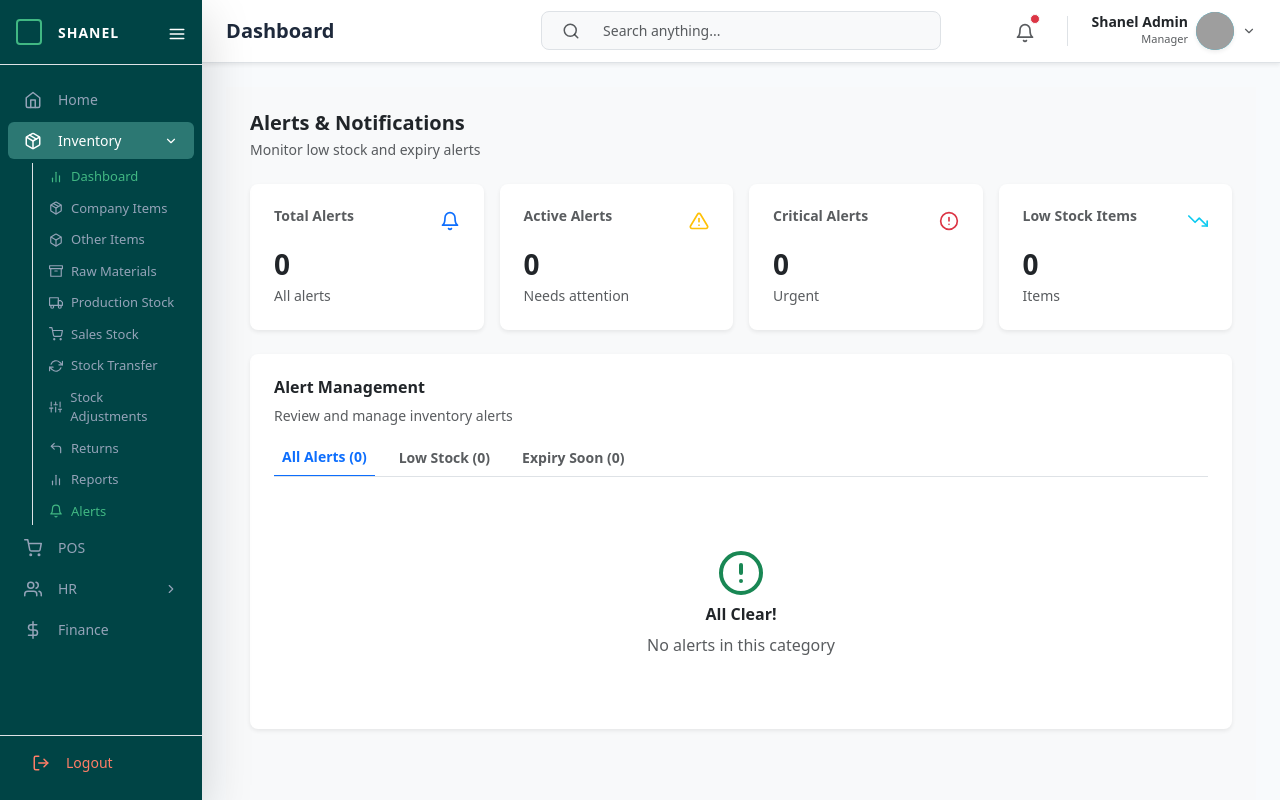
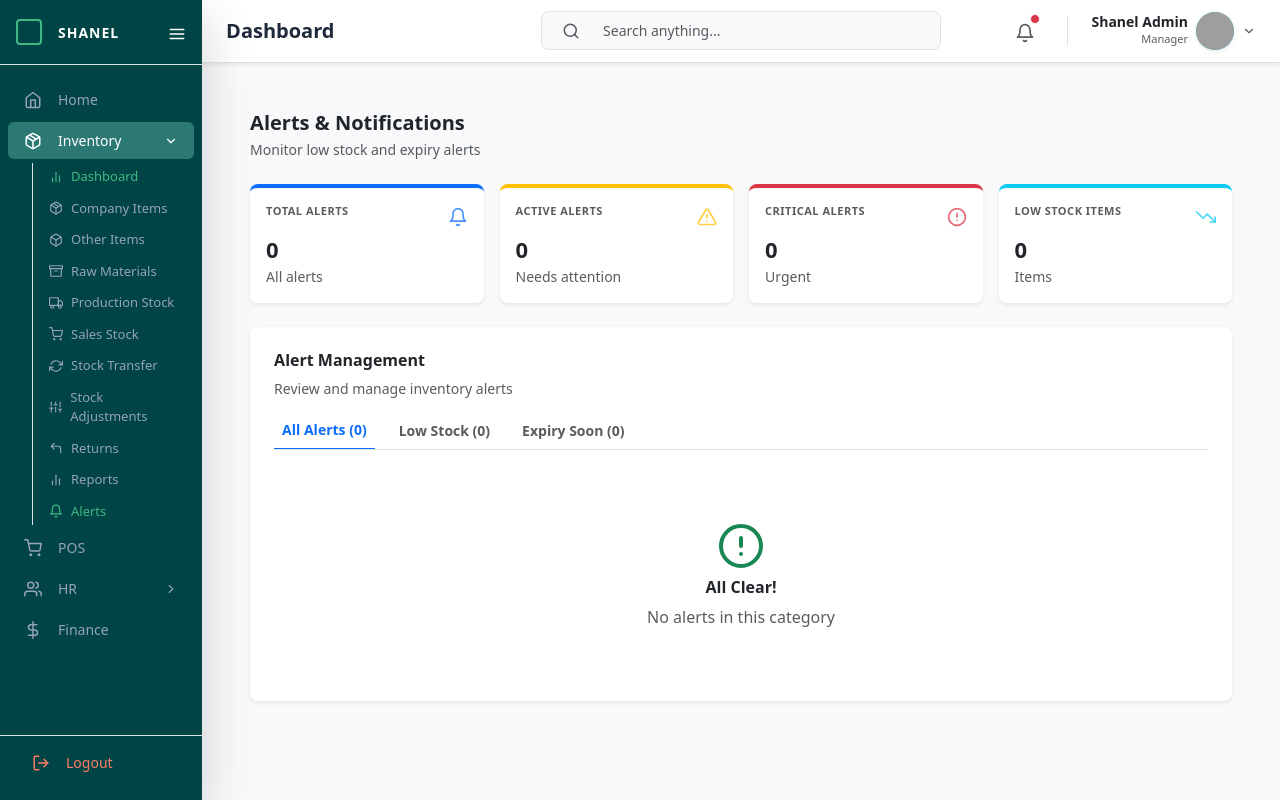
Before and after one commit to Poojani-janitha/BizCore-G09, a React (Vite) app in the folder Shanel_ERP/frontend/: page /inventory/alerts in a window 1280 px wide. Built offline with nearby package versions, Linux system fonts and the light colour scheme; no server answers; grey boxes are pictures that could not be loaded.

Commit message:
alert card design modify

```diff
--- a/Shanel_ERP/frontend/src/pages/Inventory/AlertsPage.jsx
+++ b/Shanel_ERP/frontend/src/pages/Inventory/AlertsPage.jsx
@@ -66,13 +66,21 @@ const AlertsPage = () => {
   const filteredAlerts = getFilteredAlerts();
 
   const MetricCard = ({ title, value, subtitle, icon, borderColor }) => (
-    <div className={`card border-0 shadow-sm rounded-3 overflow-hidden`}>
-      <div className="card-body p-4">
-        <div className="d-flex justify-content-between align-items-start mb-3">
-          <h6 className="text-muted small fw-semibold mb-0">{title}</h6>
-          <span className={`text-${borderColor}`}>{icon}</span>
+    <div className={`card border-0 border-top border-4 border-${borderColor} shadow-sm rounded-3 overflow-hidden`} style={{ cursor: 'pointer', transition: 'all 0.3s ease' }}
+      onMouseEnter={(e) => {
+        e.currentTarget.style.transform = 'translateY(-6px)';
+        e.currentTarget.style.boxShadow = '0 8px 16px rgba(0,0,0,0.1)';
+      }}
+      onMouseLeave={(e) => {
+        e.currentTarget.style.transform = 'translateY(0)';
+        e.currentTarget.style.boxShadow = '';
+      }}>
+      <div className="card-body p-3">
+        <div className="d-flex justify-content-between align-items-start mb-2">
+          <h6 className="text-muted small fw-bold text-uppercase mb-0" style={{ fontSize: '11px', letterSpacing: '0.5px' }}>{title}</h6>
+          <span className={`text-${borderColor} opacity-75`}>{icon}</span>
         </div>
-        <h3 className="fw-bold text-dark mb-1">{value}</h3>
+        <h5 className="fw-bold text-dark mb-1" style={{ fontSize: '22px' }}>{value}</h5>
         <p className="text-muted small mb-0">{subtitle}</p>
       </div>
     </div>
```
